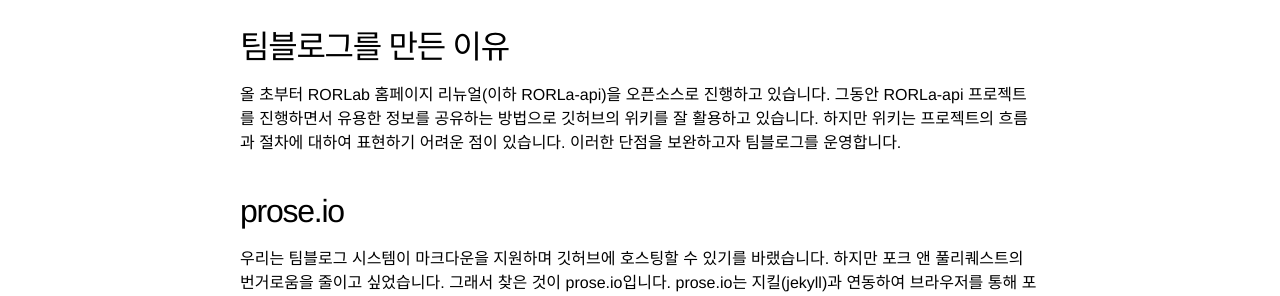
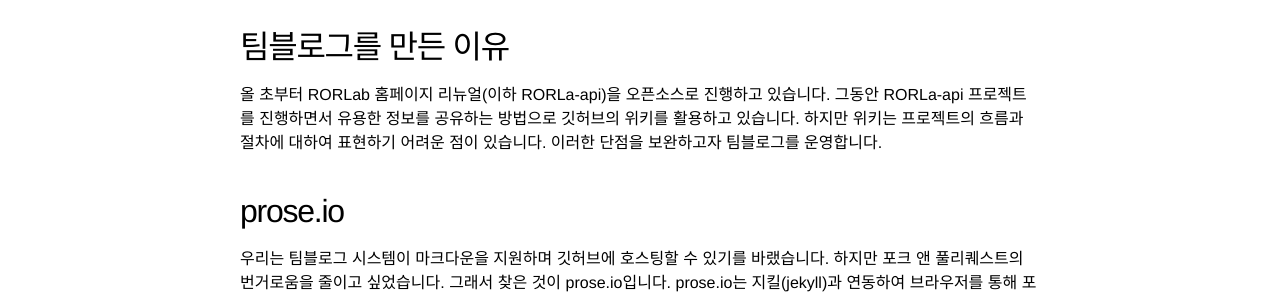
Before and after one commit to RORLabNew/rorlabnew.github.io, a Jekyll site: the page built from _posts/2014-06-03-introduce-prose.md, in a window 1280 px wide. Shown: the part 181-477 px from the top of the page. Built offline with Jekyll 4.4.1, drawn with Linux system fonts in a browser that asks for light colours; Markdown is read by kramdown in place of the engine named in the settings.

Commit message:
Updated 2014-06-03-introduce-prose.md

```diff
--- a/_posts/2014-06-03-introduce-prose.md
+++ b/_posts/2014-06-03-introduce-prose.md
@@ -4,14 +4,14 @@ published: true
 ---
 
 ## 팀블로그를 만든 이유
-올 초부터 RORLab 홈페이지 리뉴얼(이하 RORLa-api)을 오픈소스로 진행하고 있습니다. 그동안 RORLa-api 프로젝트를 진행하면서 유용한 정보를 공유하는 방법으로 깃허브의 위키를 잘 활용하고 있습니다. 하지만 위키는 프로젝트의 흐름과 절차에 대하여 표현하기 어려운 점이 있습니다. 이러한 단점을 보완하고자 팀블로그를 운영합니다.
+올 초부터 RORLab 홈페이지 리뉴얼(이하 RORLa-api)을 오픈소스로 진행하고 있습니다. 그동안 RORLa-api 프로젝트를 진행하면서 유용한 정보를 공유하는 방법으로 깃허브의 위키를 활용하고 있습니다. 하지만 위키는 프로젝트의 흐름과 절차에 대하여 표현하기 어려운 점이 있습니다. 이러한 단점을 보완하고자 팀블로그를 운영합니다.
 
 ## prose.io
 우리는 팀블로그 시스템이 마크다운을 지원하며 깃허브에 호스팅할 수 있기를 바랬습니다. 하지만 포크 앤 풀리퀘스트의 번거로움을 줄이고 싶었습니다. 그래서 찾은 것이 prose.io입니다. prose.io는 지킬(jekyll)과 연동하여 브라우저를 통해 포스팅 할 수 있습니다.
 
 ## prose.io 사용방법
 ![prose_home.jpg](/images/prose_home.jpg)
-* prose.io 사이트 접속(http://prose.io)
++ prose.io 사이트 접속(http://prose.io)
 * github 계정으로 로그인(AUTHORIZE ON GITHUB)
 * 그룹 선택(RORLabNew)
 * 프로젝트 선택(rorlabnew.github.io)
```
